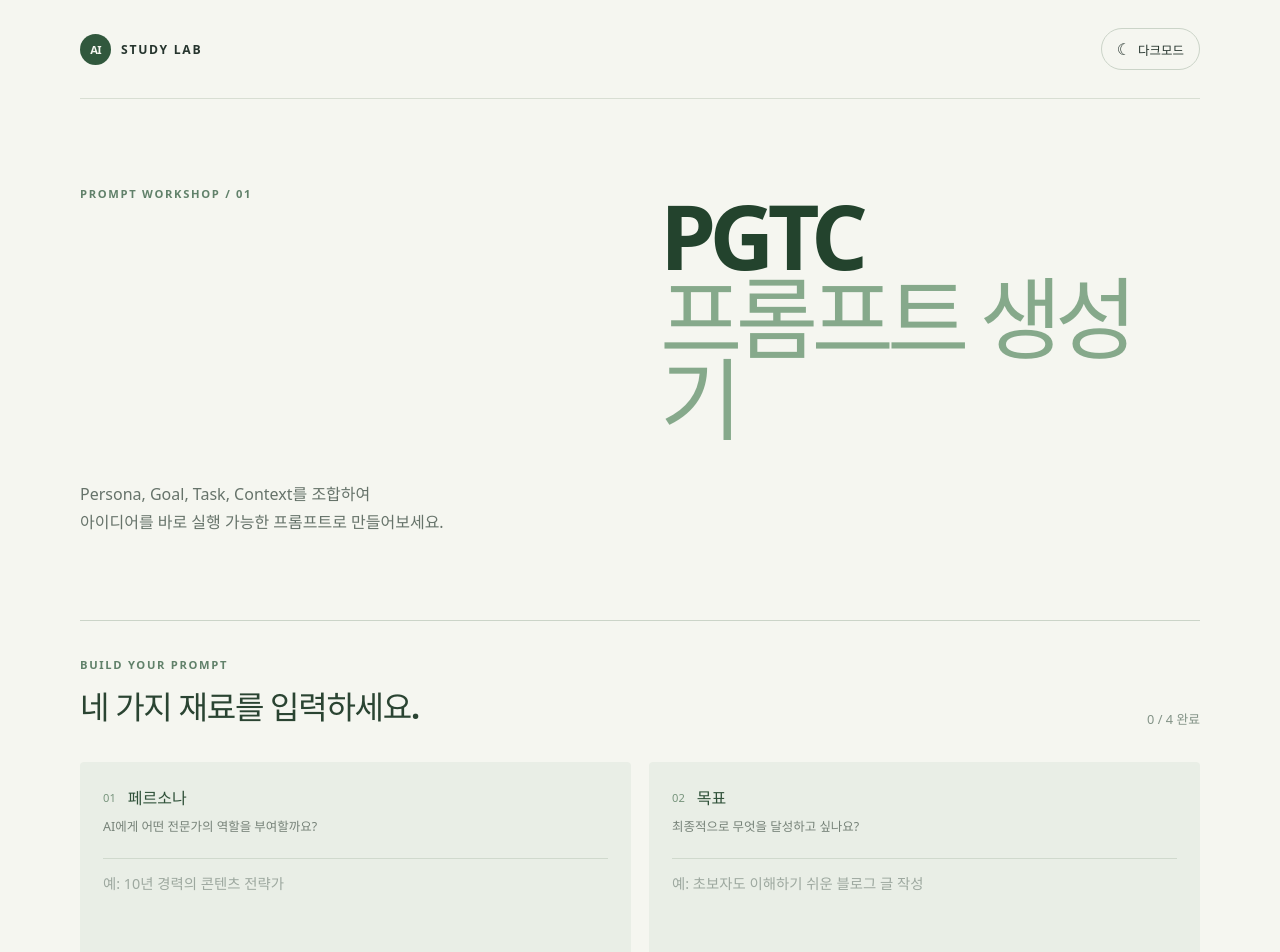
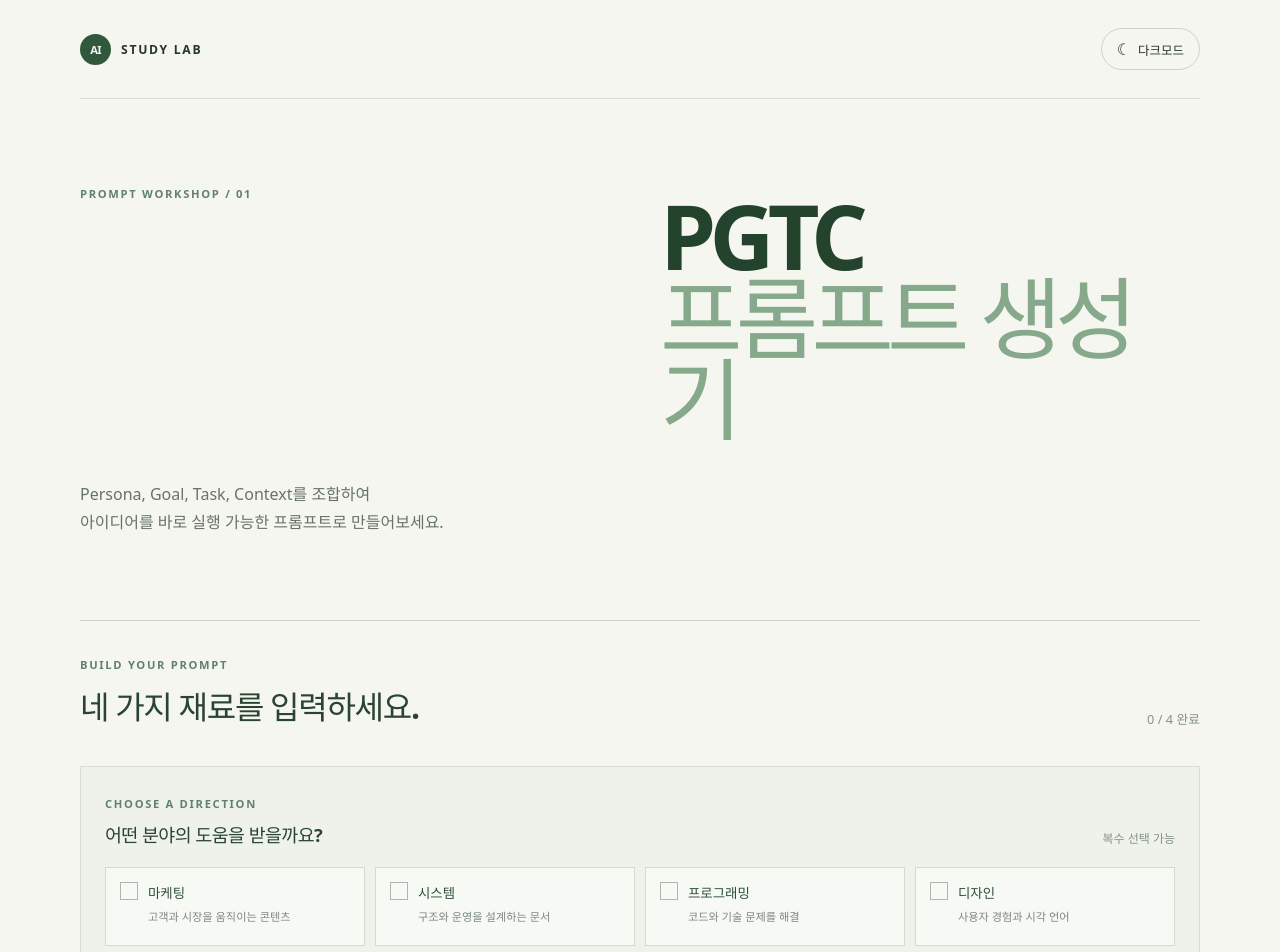
Before and after one commit to mousailee-arch/Test-React, a React (Vite) app: page / in a window 1280 px wide. Shown: the top 952 px of the page. Built offline with nearby package versions, Linux system fonts and the light colour scheme.

Commit message:
Add category-based prompt guidance

```diff
--- a/src/App.css
+++ b/src/App.css
@@ -21,6 +21,25 @@
 h2 { margin: 8px 0 0; color: #2a4432; font-size: clamp(1.35rem, 3vw, 2rem); letter-spacing: -.04em; }
 .dark h2 { color: #e1eee0; }
 .step-count { color: #839387; font-size: .8rem; }
+.category-picker { margin-top: 38px; padding: 24px; background: #eef2eb; border: 1px solid #d7dfd4; }
+.dark .category-picker { background: #202d25; border-color: #3d4d41; }
+.category-heading { display: flex; justify-content: space-between; align-items: end; gap: 20px; }
+h3 { margin: 8px 0 0; color: #2a4432; font-size: 1.15rem; letter-spacing: -.03em; }
+.dark h3 { color: #e1eee0; }
+.category-note { color: #839387; font-size: .75rem; }
+.category-grid { display: grid; grid-template-columns: repeat(4, 1fr); gap: 10px; margin-top: 20px; }
+.category-option { display: flex; align-items: flex-start; gap: 10px; min-height: 79px; padding: 14px; border: 1px solid #d1dbcf; background: #f7f9f5; cursor: pointer; transition: border-color .2s, background .2s, transform .2s; }
+.dark .category-option { border-color: #46584a; background: #29372e; }
+.category-option:hover { transform: translateY(-2px); border-color: #78997d; }
+.category-option.selected { border-color: #527c5d; background: #e0ebdf; }
+.dark .category-option.selected { background: #334b39; }
+.category-option input { position: absolute; opacity: 0; pointer-events: none; }
+.checkmark { display: grid; place-items: center; flex: 0 0 auto; width: 18px; height: 18px; border: 1px solid #aab9ab; color: transparent; font-size: .7rem; }
+.selected .checkmark { border-color: #527c5d; color: #fff; background: #527c5d; }
+.category-option strong, .category-option small { display: block; }
+.category-option strong { color: #2f5139; font-size: .84rem; }
+.dark .category-option strong { color: #d6e7d4; }
+.category-option small { margin-top: 7px; color: #7b897e; font-size: .7rem; line-height: 1.4; }
 .field-grid { display: grid; grid-template-columns: 1fr 1fr; gap: 18px; margin-top: 34px; }
 .prompt-field { display: flex; flex-direction: column; padding: 22px; background: #e9eee6; border: 1px solid transparent; border-radius: 4px; transition: border-color .2s, background .2s; }
 .dark .prompt-field { background: #243128; }
@@ -33,6 +52,11 @@ h2 { margin: 8px 0 0; color: #2a4432; font-size: clamp(1.35rem, 3vw, 2rem); lett
 textarea { width: 100%; min-height: 92px; resize: vertical; padding: 13px 0 0; border: 0; border-top: 1px solid #d0d9cd; outline: 0; color: #2b4132; background: transparent; font-size: .9rem; line-height: 1.6; }
 .dark textarea { border-color: #425344; color: #e1eee0; }
 textarea::placeholder { color: #9da89f; }
+.suggestion-area { display: flex; align-items: center; flex-wrap: wrap; gap: 8px; margin-top: 13px; }
+.suggestion-label { color: #61816a; font-size: .68rem; font-weight: 800; letter-spacing: .08em; text-transform: uppercase; }
+.suggestion-list { display: flex; flex-wrap: wrap; gap: 6px; }
+.suggestion-button { padding: 6px 9px; border: 1px solid #a8bca9; border-radius: 2px; color: #426349; background: transparent; font-size: .7rem; }
+.suggestion-button:hover { color: #f7faf5; background: #527c5d; }
 .action-row { display: flex; justify-content: flex-end; gap: 12px; margin-top: 25px; }
 .primary-button, .secondary-button { border: 0; border-radius: 3px; padding: 14px 21px; font-weight: 700; font-size: .82rem; }
 .primary-button { color: #f7faf5; background: #315a3d; }
@@ -45,4 +69,5 @@ textarea::placeholder { color: #9da89f; }
 .result-placeholder { color: #94a097; }
 footer { display: flex; justify-content: space-between; padding: 23px 0 30px; border-top: 1px solid #d8ded3; color: #87948a; font-size: .7rem; letter-spacing: .06em; }
 .dark footer { border-color: #344339; }
-@media (max-width: 700px) { .topbar, .page-content, footer { width: min(100% - 32px, 560px); } .page-content { padding-top: 52px; } .hero { display: block; padding-bottom: 54px; } .hero-copy { margin-top: 29px; } .field-grid { grid-template-columns: 1fr; } .section-heading, .result-heading { align-items: start; flex-direction: column; } footer { gap: 10px; flex-direction: column; } }
+@media (max-width: 900px) { .category-grid { grid-template-columns: 1fr 1fr; } }
+@media (max-width: 700px) { .topbar, .page-content, footer { width: min(100% - 32px, 560px); } .page-content { padding-top: 52px; } .hero { display: block; padding-bottom: 54px; } .hero-copy { margin-top: 29px; } .field-grid { grid-template-columns: 1fr; } .category-heading { align-items: start; flex-direction: column; } .category-grid { grid-template-columns: 1fr; } .section-heading, .result-heading { align-items: start; flex-direction: column; } footer { gap: 10px; flex-direction: column; } }
--- a/src/App.tsx
+++ b/src/App.tsx
@@ -2,6 +2,48 @@ import { useState } from 'react'
 import './App.css'
 
 type PromptPart = 'persona' | 'goal' | 'task' | 'context'
+type Category = 'marketing' | 'system' | 'programming' | 'design'
+
+const categories: Array<{ key: Category; label: string; description: string }> = [
+  { key: 'marketing', label: '마케팅', description: '고객과 시장을 움직이는 콘텐츠' },
+  { key: 'system', label: '시스템', description: '구조와 운영을 설계하는 문서' },
+  { key: 'programming', label: '프로그래밍', description: '코드와 기술 문제를 해결' },
+  { key: 'design', label: '디자인', description: '사용자 경험과 시각 언어' },
+]
+
+const categoryGuides: Record<Category, Record<PromptPart, string>> = {
+  marketing: {
+    persona: '브랜드와 고객을 이해하는 마케팅 전문가의 관점을 부여하세요.',
+    goal: '고객 반응과 비즈니스 성과로 연결되는 목표를 구체화하세요.',
+    task: '타깃, 채널, 핵심 메시지를 고려해 실행 가능한 결과물을 요청하세요.',
+    context: '타깃 고객, 브랜드 톤, 캠페인 일정과 활용 채널을 알려주세요.',
+  },
+  system: {
+    persona: '복잡한 요구사항을 구조화하는 시스템 설계자의 관점을 부여하세요.',
+    goal: '안정성, 확장성, 운영 효율 중 달성할 기준을 정하세요.',
+    task: '구성 요소와 의존 관계를 단계별로 설계하도록 요청하세요.',
+    context: '현재 환경, 사용자 권한, 데이터 흐름과 운영 제약을 알려주세요.',
+  },
+  programming: {
+    persona: '실무 경험이 풍부한 시니어 프로그래머의 관점을 부여하세요.',
+    goal: '구현할 기능과 성공 조건, 성능 기준을 명확히 하세요.',
+    task: '코드, 테스트, 예외 처리와 함께 해결 과정을 요청하세요.',
+    context: '언어, 프레임워크, 실행 환경과 기존 코드의 제약을 알려주세요.',
+  },
+  design: {
+    persona: '사용자 중심의 경험을 설계하는 UX/UI 디자이너의 관점을 부여하세요.',
+    goal: '사용자에게 전달할 경험과 행동 변화를 정의하세요.',
+    task: '정보 구조, 화면 흐름과 시각적 방향을 함께 제안하도록 요청하세요.',
+    context: '사용자, 브랜드 분위기, 사용 기기와 접근성 조건을 알려주세요.',
+  },
+}
+
+const personaSuggestions: Record<Category, string> = {
+  marketing: '타깃 고객과 시장을 분석하는 10년 경력의 마케팅 전략가',
+  system: '확장성과 안정성을 설계하는 시니어 시스템 아키텍트',
+  programming: '테스트와 유지보수까지 고려하는 시니어 풀스택 개발자',
+  design: '사용자 리서치부터 프로토타입까지 수행하는 UX/UI 디자이너',
+}
 
 const promptFields: Array<{
   key: PromptPart
@@ -44,12 +86,28 @@ const emptyPrompt = { persona: '', goal: '', task: '', context: '' }
 
 function App() {
   const [prompt, setPrompt] = useState(emptyPrompt)
+  const [selectedCategories, setSelectedCategories] = useState<Category[]>([])
   const [result, setResult] = useState('')
   const [isDark, setIsDark] = useState(false)
   const [copied, setCopied] = useState(false)
 
   const updatePrompt = (key: PromptPart, value: string) => {
     setPrompt((current) => ({ ...current, [key]: value }))
+  }
+
+  const toggleCategory = (category: Category) => {
+    setSelectedCategories((current) => current.includes(category)
+      ? current.filter((item) => item !== category)
+      : [...current, category])
+  }
+
+  const getGuide = (part: PromptPart, fallback: string) => {
+    if (!selectedCategories.length) return fallback
+    return selectedCategories.map((category) => categoryGuides[category][part]).join(' ')
+  }
+
+  const applyPersonaSuggestion = (category: Category) => {
+    updatePrompt('persona', personaSuggestions[category])
   }
 
   const generatePrompt = () => {
@@ -103,12 +161,43 @@ function App() {
             <span className="step-count">{Object.values(prompt).filter(Boolean).length} / 4 완료</span>
           </div>
 
+          <div className="category-picker">
+            <div className="category-heading">
+              <div>
+                <span className="section-label">CHOOSE A DIRECTION</span>
+                <h3>어떤 분야의 도움을 받을까요?</h3>
+              </div>
+              <span className="category-note">복수 선택 가능</span>
+            </div>
+            <div className="category-grid">
+              {categories.map(({ key, label, description }) => (
+                <label className={`category-option ${selectedCategories.includes(key) ? 'selected' : ''}`} key={key}>
+                  <input type="checkbox" checked={selectedCategories.includes(key)} onChange={() => toggleCategory(key)} />
+                  <span className="checkmark" aria-hidden="true">✓</span>
+                  <span><strong>{label}</strong><small>{description}</small></span>
+                </label>
+              ))}
+            </div>
+          </div>
+
           <div className="field-grid">
             {promptFields.map(({ key, number, title, hint, placeholder }) => (
               <label className="prompt-field" htmlFor={key} key={key}>
                 <span className="field-topline"><span className="field-number">{number}</span><strong>{title}</strong></span>
-                <span className="field-hint">{hint}</span>
+                <span className="field-hint">{getGuide(key, hint)}</span>
                 <textarea id={key} value={prompt[key]} onChange={(event) => updatePrompt(key, event.target.value)} placeholder={placeholder} rows={4} />
+                {key === 'persona' && selectedCategories.length > 0 && (
+                  <span className="suggestion-area">
+                    <span className="suggestion-label">1차 제안</span>
+                    <span className="suggestion-list">
+                      {selectedCategories.map((category) => (
+                        <button className="suggestion-button" type="button" key={category} onClick={() => applyPersonaSuggestion(category)}>
+                          {categories.find((item) => item.key === category)?.label} 제안 ↗
+                        </button>
+                      ))}
+                    </span>
+                  </span>
+                )}
               </label>
             ))}
           </div>
```
